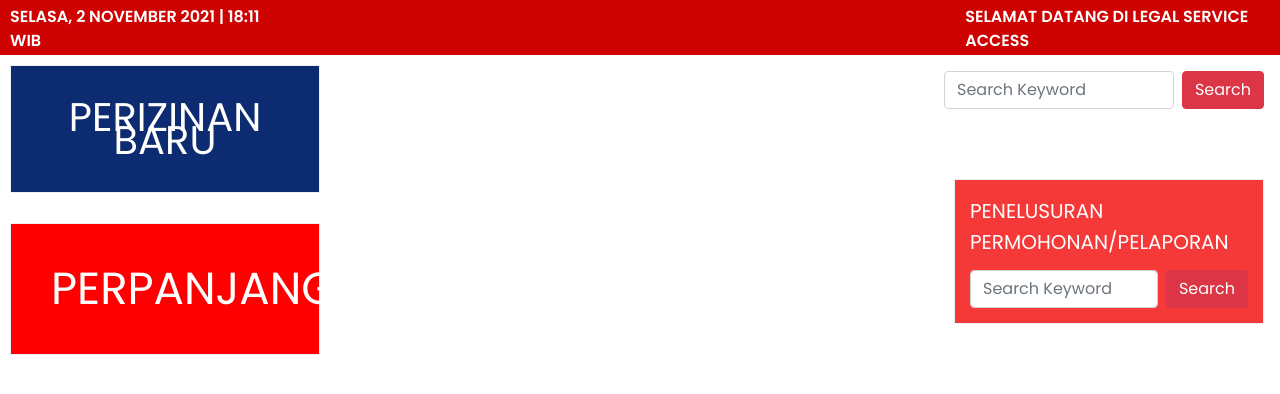
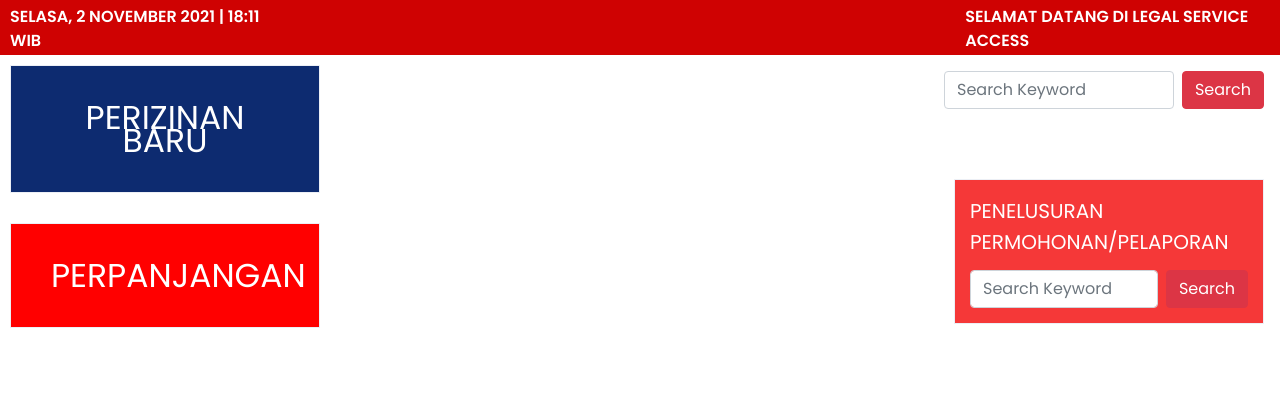
Before and after one commit to fresamikhael/fraud-website, a plain HTML site: page permit.html in a window 1280 px wide. Shown: the part 94-488 px from the top of the page. Drawn offline with nearby package versions, Linux system fonts and the light colour scheme.

Commit message:
ganti dikit

```diff
--- a/permit.html
+++ b/permit.html
@@ -152,7 +152,7 @@
             text-align: justify;
             line-height: 23px;
             color: white;
-            font-size: 40px;
+            font-size: 33px;
             text-transform: uppercase;
             text-align: center;
           "
@@ -184,9 +184,9 @@
             margin-top: 30px;
             margin-left: 10px;
             text-align: center;
-            line-height: 50px;
+            line-height: 23px;
             color: white;
-            font-size: 45px;
+            font-size: 33px;
             text-transform: uppercase;
             text-align: center;
           "
```
